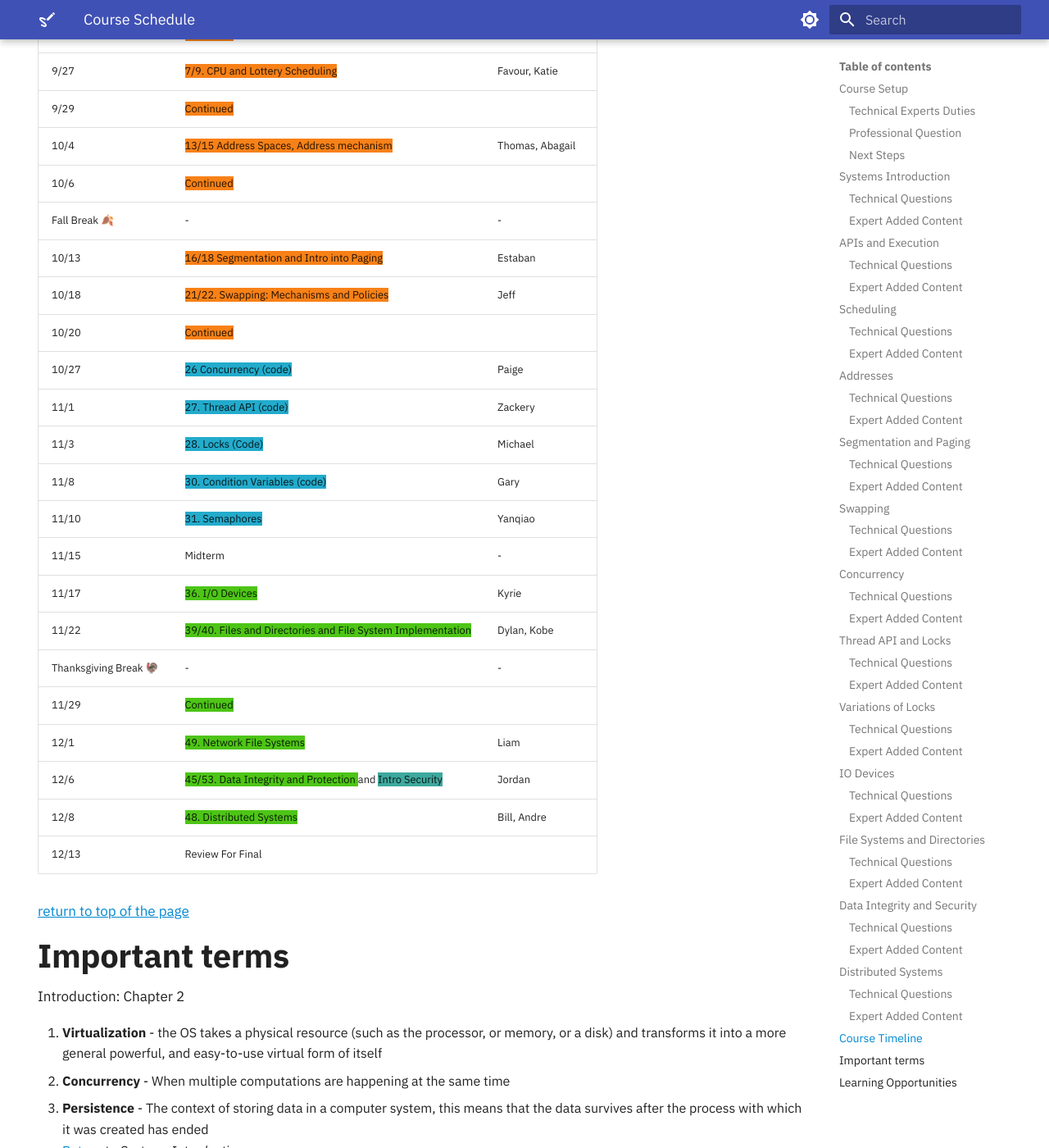
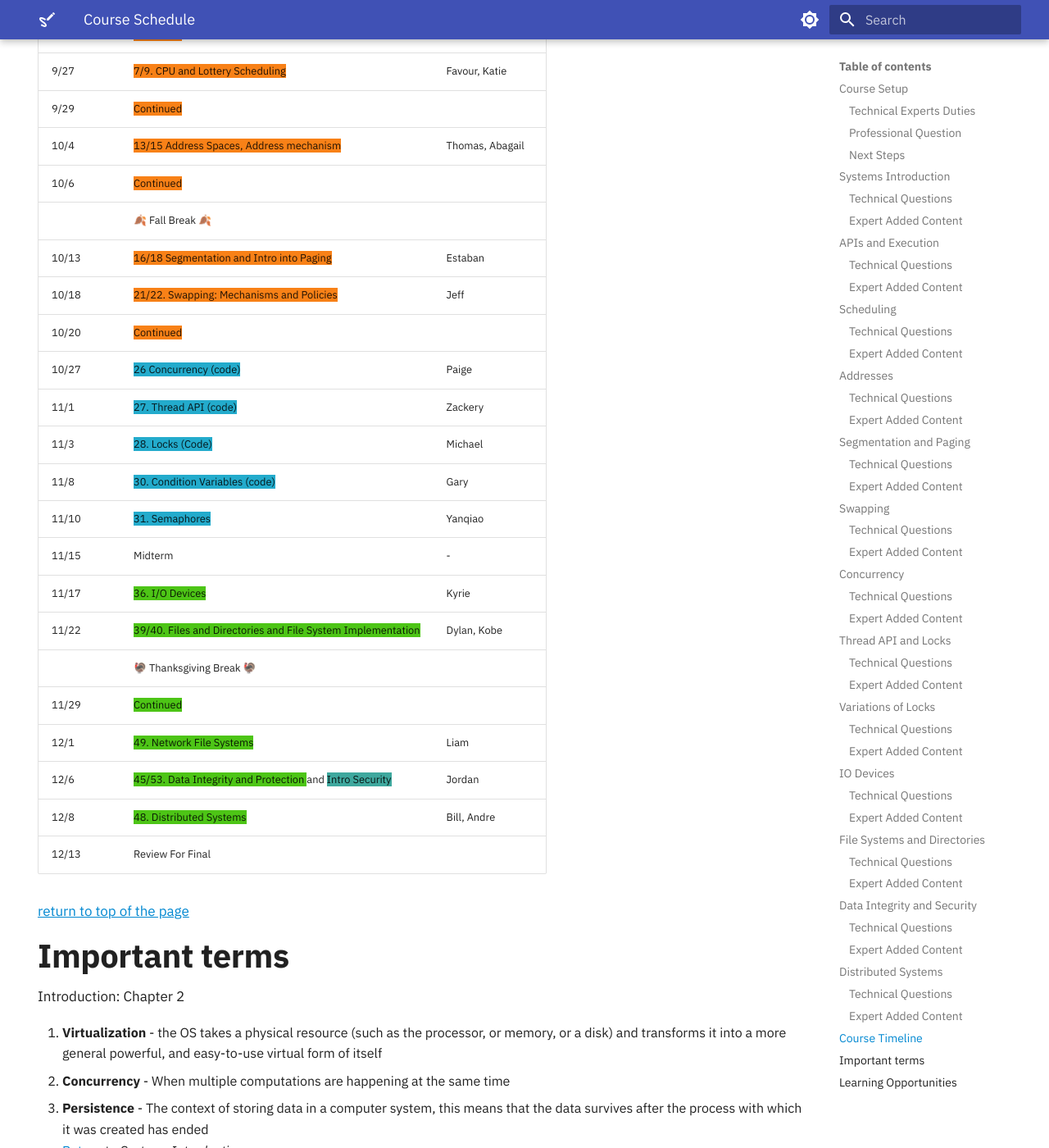
Before and after one commit to OS-Sketch/www.os-sketch.com, an MkDocs documentation site: the page built from docs/operating-systems/schedule.md, in a window 1280 px wide and 1400 px high, scrolled down 4835 px. Shown: the whole window at 82% size. Built offline with MkDocs 1.6.1 and Material for MkDocs 9.7.7, drawn with Linux system fonts in a browser that asks for light colours.

```diff
--- a/docs/operating-systems/schedule.md
+++ b/docs/operating-systems/schedule.md
@@ -205,7 +205,7 @@ hide:
 | 9/29                  | <span style="background-color: #f88117">Continued</span>                                                    |                  |
 | 10/4                  | <span style="background-color: #f88117">13/15 Address Spaces, Address mechanism</span>                      | Thomas, Abagail  |
 | 10/6                  | <span style="background-color: #f88117">Continued</span>                                                    |                  |
-| Fall Break 🍂        | -                                                             |-                 |
+|                       | 🍂 Fall Break 🍂                                                                                             |                 |
 | 10/13                 | <span style="background-color: #f88117">16/18 Segmentation and Intro into Paging</span>                     | Estaban          |
 | 10/18                 | <span style="background-color: #f88117">21/22. Swapping: Mechanisms and Policies</span>                     | Jeff             |
 | 10/20                 | <span style="background-color: #f88117">Continued</span>                                                    |                  |
@@ -217,7 +217,7 @@ hide:
 | 11/15                 | Midterm                                                      |-                 |
 | 11/17                 | <span style="background-color: #4dc516">36. I/O Devices</span>                                              | Kyrie            |
 | 11/22                 | <span style="background-color: #4dc516">39/40. Files and Directories and File System Implementation</span> | Dylan, Kobe      |
-| Thanksgiving Break 🦃| -                                                             |-                 |
+|                       | 🦃 Thanksgiving Break 🦃                                                                                    |                 |
 | 11/29                 | <span style="background-color: #4dc516">Continued</span>                                                   |                  |
 | 12/1                  | <span style="background-color: #4dc516">49. Network File Systems</span>                                     | Liam             |
 | 12/6                  | <span style="background-color: #4dc516">45/53. Data Integrity and Protection </span> and <span style="background-color: #3ea89e">Intro Security</span>     | Jordan           |
```
